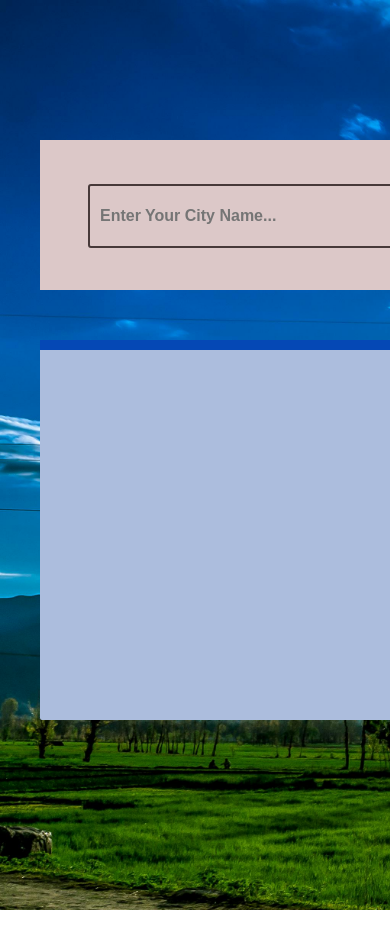
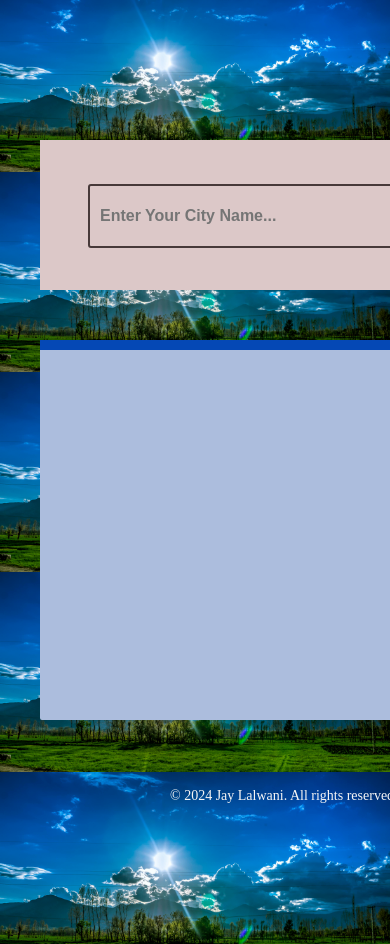
Before and after one commit to JayLal08/Weather, a plain HTML site: page index.html in a window 390 px wide. Shown: the top 944 px of the page. Before the commit the page ends 910 px from the top, so only its background shows below. Drawn offline with Linux system fonts and the light colour scheme.

Commit message:
initial commit

```diff
--- a/index.css
+++ b/index.css
@@ -7,7 +7,23 @@ body{
   position: relative;
   background-image: url('./weather.jpg');
   background-size: cover;
+  background-position: center;
+  height: 100vh;
+  margin: 0;
 }
+
+@media (max-width: 768px) {
+  body{
+    background-size: 100% 300px;
+  }
+}
+
+@media (max-width: 480px) {
+  body{
+    background-size: 100% 200px;
+  }
+}
+
 .container{
   width: 600px;
   margin: 100px auto;
@@ -77,3 +93,9 @@ body{
   color: #5e0df4;
   font-size: 25px;
 }
+
+.copyright {
+  font-size: 14px;
+  color: whitesmoke;
+  margin-bottom: 10px;
+}
--- a/index.html
+++ b/index.html
@@ -25,7 +25,12 @@
         </div>
       </section>
     </section>
-
+    <div class="bottom-container">
+      <div style="width: 50%; height: max-content; margin-left: auto; margin-right: auto; color: white;">
+          <br>
+          <p class="copyright">© 2024 Jay Lalwani. All rights reserved.</p>
+      </div>
+  </div>
   </div>
 
   <script src="./index.js"></script>
```
